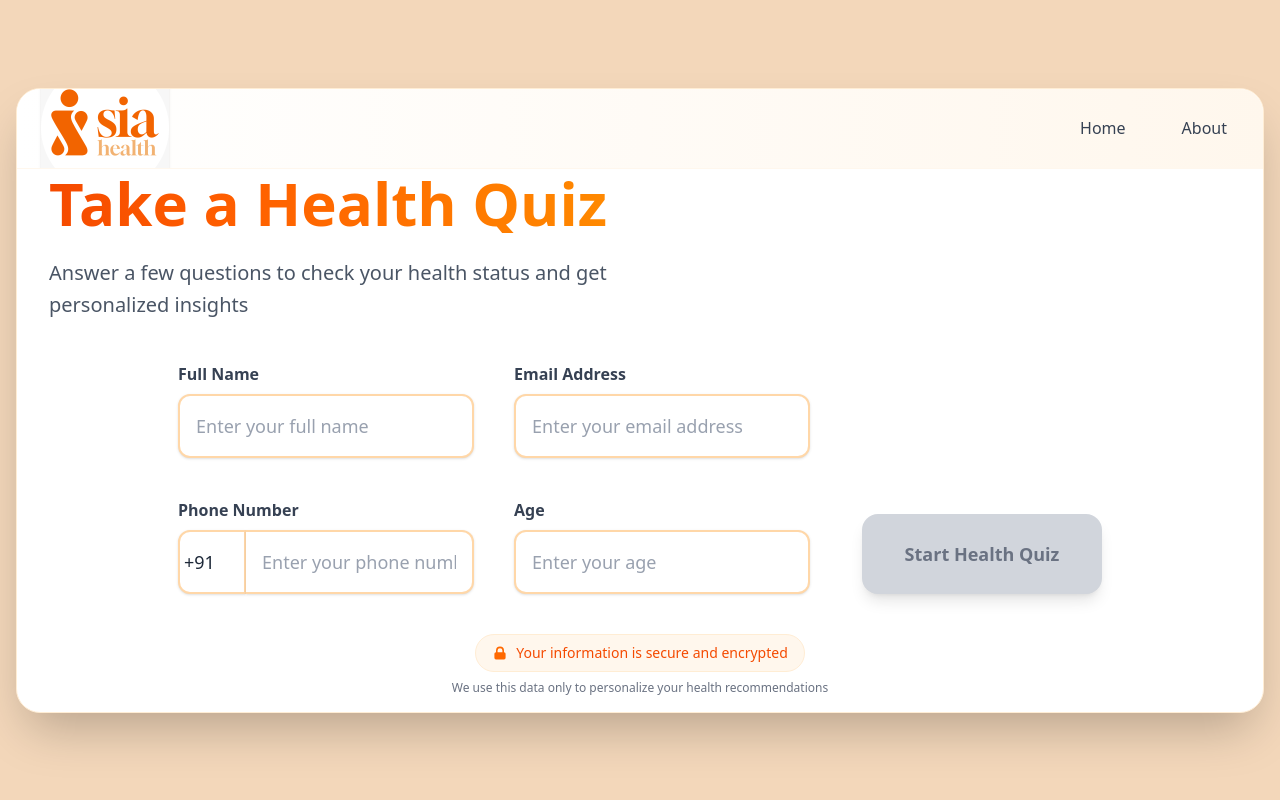
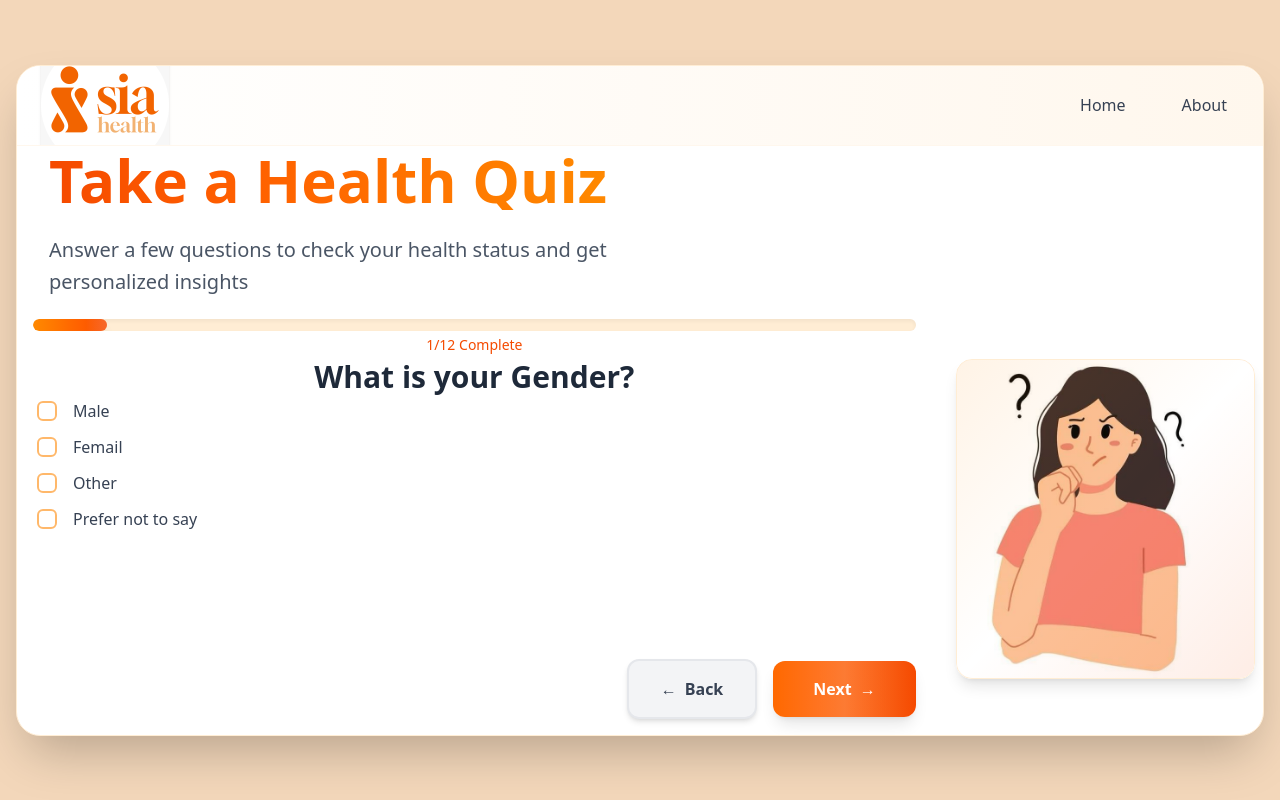
Before and after one commit to shwet91/sia_quiz_production, a Next.js app: page /pages/claude in a window 1280 px wide. Built offline with nearby package versions, Linux system fonts and the light colour scheme.

Commit message:
fixed prisma client bug

```diff
--- a/app/components/QuestionTab.tsx
+++ b/app/components/QuestionTab.tsx
@@ -71,11 +71,15 @@ function QuestionTab({
 
   const [next, setNext] = useState<number>(0);
   const [totalFeilds, setTotalFeilds] = useState(12);
+  const [isSubmitting, setIsSubmitting] = useState(false);
   const dispatch = useDispatch();
   const router = useRouter();
 
   const savedAnswers = useSelector((store: RootState) => store.quiz.answers);
   const userId = useSelector((store: RootState) => store.quiz.userId);
+  const personalisedResponse = useSelector(
+    (store: RootState) => store.quiz.personalisedResponse
+  );
   const quesstionFlow = useSelector(
     (store: RootState) => store.quiz.questionFlow
   );
@@ -112,6 +116,23 @@ function QuestionTab({
 
   useEffect(() => {
     scrollToTop(500);
+
+    if (
+      personalisedResponse !==
+      "We will Help you to deal with harmonal health issues"
+    )
+      return;
+
+    if (
+      savedAnswers.includes("I am planning for pregnancy") ||
+      savedAnswers.includes(
+        "I am currently pregnant and want to support my body"
+      )
+    ) {
+      dispatch(
+        setPersonalisedResponse("We will help you to deal with your pregnancy")
+      );
+    }
   }, [question]);
 
   const nextBtnHandler = async () => {
@@ -127,6 +148,10 @@ function QuestionTab({
 
       // dispatch(setPersonalisedResponse("This is the personalised Response"))
 
+      try {
+        if (isSubmitting) return;
+
+        setIsSubmitting(true);
         const body = {
           userId,
           answers: [...savedAnswers, currentSelectedAnswers[0].answer],
@@ -138,9 +163,17 @@ function QuestionTab({
           body: JSON.stringify(body),
         });
         const result = await response.json();
+
+        if (result.success) {
           router.push("/pages/Response");
+        }
+
         console.log("the is the response from server :", result);
         // const payload = [...savedAnswers, currentSelectedAnswers[0].answer];
+      } catch (error) {
+        console.log("error got from the server :", error);
+        setIsSubmitting(false);
+      }
 
       return;
     }
@@ -341,9 +374,37 @@ function QuestionTab({
           {/* Next Button */}
           <button
             onClick={nextBtnHandler}
-            className="group w-full sm:w-auto px-10 py-3 sm:py-4 rounded-xl font-bold text-base bg-gradient-to-r from-orange-500 to-orange-600 text-white hover:from-orange-600 hover:to-orange-700 transition-all duration-300 shadow-lg min-w-32 relative overflow-hidden"
+            className={` ${
+              isSubmitting
+                ? "bg-gray-300 text-gray-500 cursor-not-allowed"
+                : "bg-gradient-to-r from-orange-500 to-orange-600 text-white hover:from-orange-600 hover:to-orange-700"
+            } group w-full sm:w-auto px-10 py-3 sm:py-4 rounded-xl font-bold text-base  transition-all duration-300 shadow-lg min-w-32 relative overflow-hidden`}
           >
+            {isSubmitting ? (
+              <div className="flex items-center justify-center space-x-2">
+                <motion.div
+                  className="w-5 h-5 border-2 border-white border-t-transparent rounded-full"
+                  animate={{ rotate: 360 }}
+                  transition={{
+                    duration: 0.5,
+                    repeat: Infinity,
+                    ease: "linear",
+                  }}
+                />
+                <span>Processing...</span>
+              </div>
+            ) : (
               <span className="flex items-center justify-center space-x-2 relative z-10">
+                <span>
+                  {quesstionFlow.length >= totalFeilds - 1 ? "Submit" : "Next"}
+                </span>
+                {/* <span>Next</span> */}
+                <span className="group-hover:translate-x-1 transition-transform duration-200">
+                  →
+                </span>
+              </span>
+            )}
+            <span className=" hidden flex items-center justify-center space-x-2 relative z-10">
               <span>
                 {quesstionFlow.length >= totalFeilds - 1 ? "Submit" : "Next"}
               </span>
--- a/app/store/quizSlice.ts
+++ b/app/store/quizSlice.ts
@@ -21,10 +21,10 @@ const initialState: initialState = {
   },
   answers: [],
   currentQuestionIndex: 0,
-  personalisedResponse: "",
-  currentComponent: "Details",
+  personalisedResponse: "We will Help you to deal with harmonal health issues",
+  currentComponent: "Questions",
   questionFlow: [],
-  userId: "",
+  userId: "5",
 };
 
 const quizSlice = createSlice({
```
Also changed, not shown: app/api/quiz/finalSubmit/route.ts (+7 -9 lines), 1 other file (tests, documents, lock files or other folders). Lines whose indentation alone changed are shown as unchanged.
